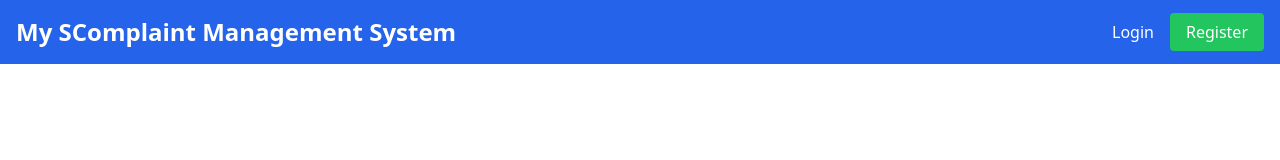
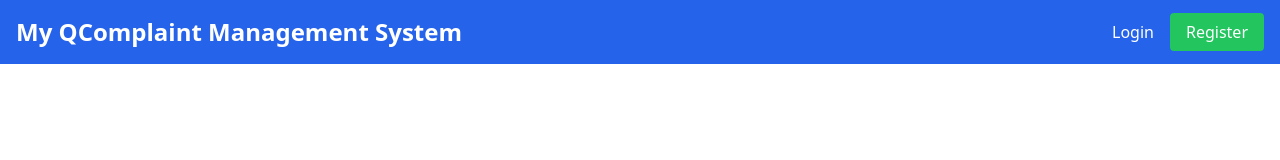
Before and after one commit to este1302/complaint_management_system, a React (Create React App) app in the folder frontend/: page / in a window 1280 px wide. Shown: the top 160 px of the page. Built offline with nearby package versions, Linux system fonts and the light colour scheme.

Commit message:
checking_2

```diff
--- a/frontend/src/components/Navbar.jsx
+++ b/frontend/src/components/Navbar.jsx
@@ -12,7 +12,7 @@ const Navbar = () => {
 
   return (
     <nav className="bg-blue-600 text-white p-4 flex justify-between items-center">
-      <Link to="/" className="text-2xl font-bold">My SComplaint Management System</Link>
+      <Link to="/" className="text-2xl font-bold">My QComplaint Management System</Link>
       <div>
         {user ? (
           <>
```
